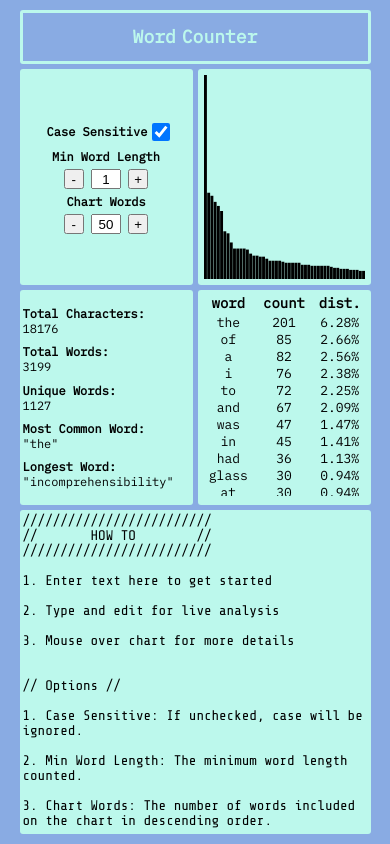
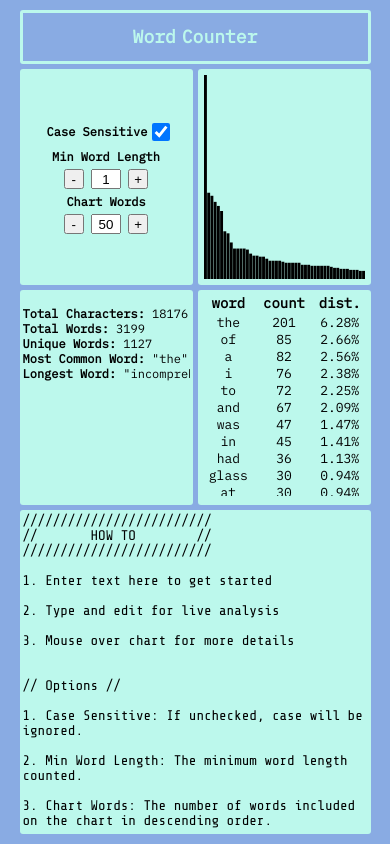
Before and after one commit to jbberinger/word-counter, a website: page index.html in a window 390 px wide. Drawn offline with nearby package versions, Linux system fonts and the light colour scheme.

Commit message:
add to media query

```diff
--- a/index.scss
+++ b/index.scss
@@ -283,20 +283,20 @@ textarea {
       "textarea textarea textarea";
   }
 
-  .stats {
-    display: flex;
-    flex-direction: column;
-    align-items: flex-start;
-    justify-content: space-between;
-    height: 100%;
-    max-width: 300px;
-  }
+  // .stats {
+  //   display: flex;
+  //   flex-direction: column;
+  //   align-items: flex-start;
+  //   justify-content: space-between;
+  //   height: 100%;
+  //   max-width: 300px;
+  // }
 
-  .stat-content {
-    max-width: 250px;
-    overflow-x: scroll;
-    white-space: nowrap;
-  }
+  // .stat-content {
+  //   max-width: 250px;
+  //   overflow-x: scroll;
+  //   white-space: nowrap;
+  // }
 }
 
 @media screen and (max-width: 750px) {
@@ -325,27 +325,27 @@ textarea {
     flex-direction: row;
   }
 
-  .stats-container {
-    overflow: scroll;
-    white-space: nowrap;
-  }
+  // .stats-container {
+  //   overflow: scroll;
+  //   white-space: nowrap;
+  // }
 
-  .stats {
-    display: flex;
-    flex-direction: column;
-    align-items: flex-start;
-    justify-content: space-between;
-    height: 100%;
-    max-width: 300px;
-  }
+  // .stats {
+  //   display: flex;
+  //   flex-direction: column;
+  //   align-items: flex-start;
+  //   justify-content: space-between;
+  //   height: 100%;
+  //   max-width: 300px;
+  // }
 
-  .stat-content {
-    display: flex;
-    flex-direction: column;
-    max-width: 200px;
-    overflow-x: scroll;
-    white-space: nowrap;
-  }
+  // .stat-content {
+  //   display: flex;
+  //   flex-direction: column;
+  //   max-width: 200px;
+  //   overflow-x: scroll;
+  //   white-space: nowrap;
+  // }
 }
 
 @media screen and (max-width: 450px) {
```
Also changed, not shown: index.css.
